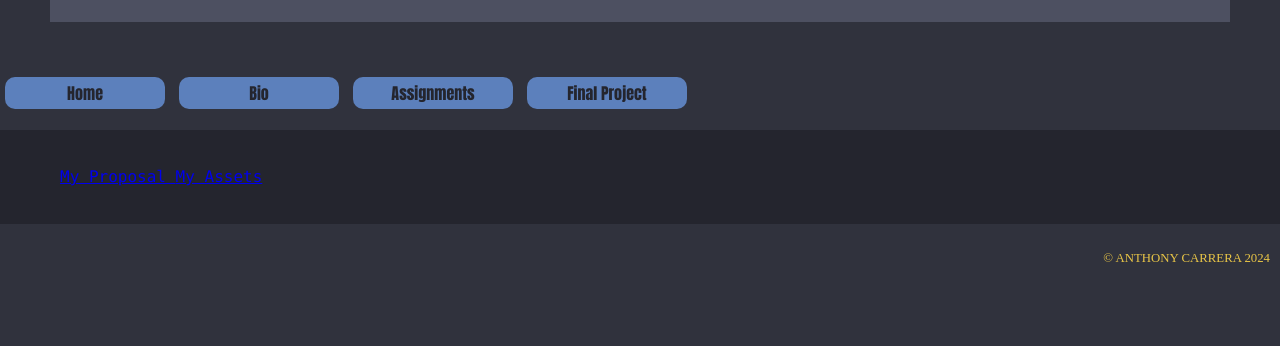
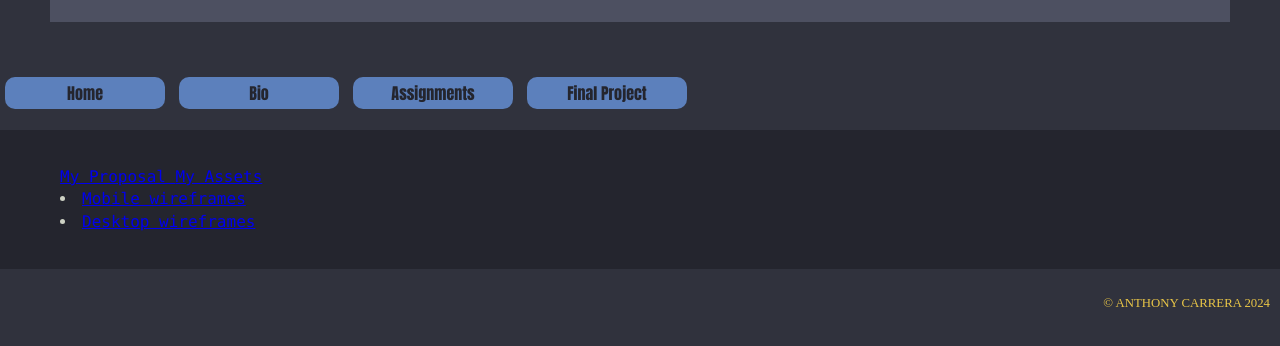
Before and after one commit to toastyghostey/TonysPortfolio, a plain HTML site: page final-project.html in a window 1280 px wide. Shown: the part 196-542 px from the top of the page. Drawn offline with Linux system fonts and the light colour scheme.

Commit message:
Update final-project.html

```diff
--- a/final-project.html
+++ b/final-project.html
@@ -40,6 +40,8 @@
 		<figure>
 			<a href="file/carrera-fic-truth.pdf"> My Proposal </a>
 			<a href="file/fp_assets.pdf"> My Assets </a>
+			<li><a href="https://www.figma.com/proto/Xiz0tqwK60tSL7HhpEyS0j/FP.Web.Mobile?node-id=5-2&t=Y9huACt0chgwOehr-1">Mobile wireframes</a></li>
+      			<li><a href="https://www.figma.com/proto/PMV27p98idtkNSgexE90o3/FP.Web.Web?node-id=0-1&t=Y9huACt0chgwOehr-1">Desktop wireframes</a></li>
 		</figure>
 
 	</main>
```
